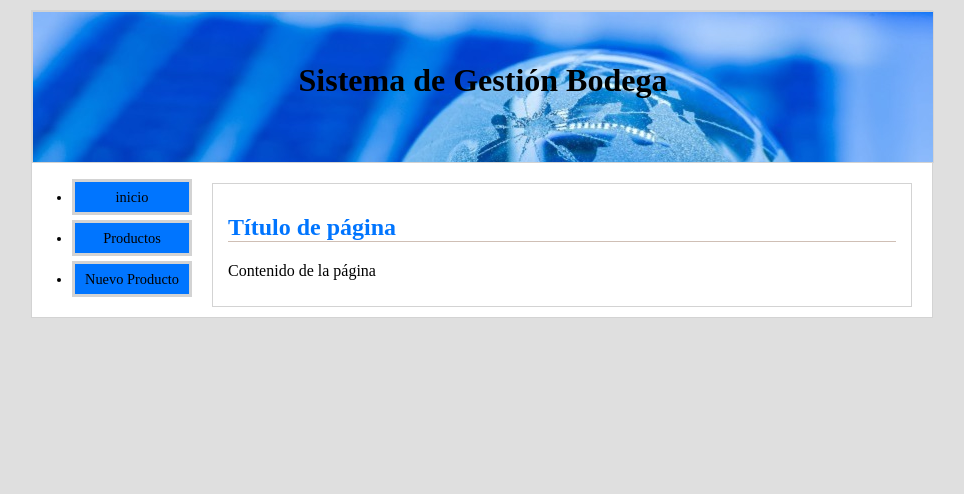
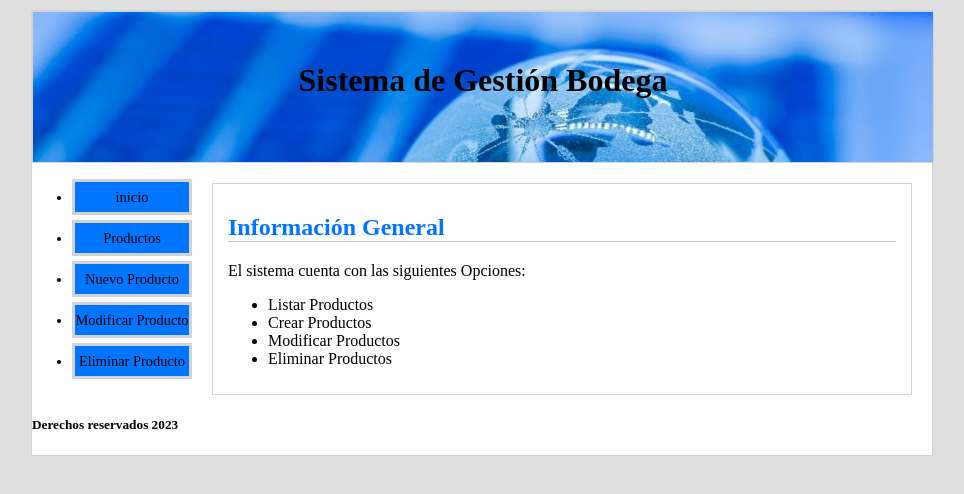
Before and after one commit to marialuzc/ProyMVC, a PHP site: page / in a window 1280 px wide. Shown: the top 494 px of the page, without its empty margins (158-1122 px from the left). Run offline with PHP 8.4, Linux system fonts and the light colour scheme.

Commit message:
first commit

```diff
--- a/index.php
+++ b/index.php
@@ -1,3 +1,26 @@
 <?php
-require_once 'vistas/html/plantilla.php';
+require_once 'vistas/html/encabezado.php';
 ?>
+
+    <?php
+    if (isset($_GET["accion"])) {
+        if ($_GET["accion"] == "productos") {
+            require_once 'vistas/html/productos.php';
+        }
+        if ($_GET["accion"] == "nuevoProducto") {
+            require_once 'vistas/html/nuevoProducto.php';
+        }
+        if ($_GET["accion"] == "modificarProducto") {
+            require_once 'vistas/html/modificarProducto.php';
+        }
+        if ($_GET["accion"] == "eliminarProducto") {
+            require_once 'vistas/html/eliminarProducto.php';
+        }
+    } else {
+        require_once 'vistas/html/inicio.php';
+    }
+    ?>
+
+<?php
+require_once 'vistas/html/pie.php';
+?>
--- /dev/null
+++ b/vistas/html/eliminarProducto.php
@@ -0,0 +1,4 @@
+<div id="contenido">
+    <h2>Eliminar Producto</h2>
+    <p>Contenido de la página</p>
+</div>
--- a/vistas/html/encabezado.php
+++ b/vistas/html/encabezado.php
@@ -0,0 +1,20 @@
+<!DOCTYPE html>
+<html>
+
+<head>
+    <title>Sistema de Gestión Bodega</title>
+    <link rel="stylesheet" type="text/css" href="vistas/css/estilos.css">
+</head>
+
+<body>
+    <div id="contenedor">
+        <div id="encabezado">
+            <h1>Sistema de Gestión Bodega</h1>
+        </div>
+        <ul id="menu">
+            <li><a href="index.php">inicio</a> </li>
+            <li><a href="index.php?accion=productos">Productos</a> </li>
+            <li><a href="index.php?accion=nuevoProducto">Nuevo Producto</a> </li>
+            <li><a href="index.php?accion=modificarProducto">Modificar Producto</a> </li>
+            <li><a href="index.php?accion=eliminarProducto">Eliminar Producto</a> </li>
+        </ul>
--- /dev/null
+++ b/vistas/html/inicio.php
@@ -0,0 +1,11 @@
+<div id="contenido">
+    <h2>Información General</h2>
+    <p>El sistema cuenta con las siguientes Opciones:
+    <ul>
+        <li>Listar Productos</li>
+        <li>Crear Productos</li>
+        <li>Modificar Productos</li>
+        <li>Eliminar Productos</li>
+    </ul>
+    </p>
+</div>
--- /dev/null
+++ b/vistas/html/modificarProducto.php
@@ -0,0 +1,4 @@
+<div id="contenido">
+    <h2>Modificar Producto</h2>
+    <p>Contenido de la página</p>
+</div>
--- /dev/null
+++ b/vistas/html/nuevoProducto.php
@@ -0,0 +1,4 @@
+<div id="contenido">
+    <h2>Insertar Producto</h2>
+    <p>Contenido de la página</p>
+</div>
--- /dev/null
+++ b/vistas/html/pie.php
@@ -0,0 +1,6 @@
+<div id="pie">
+        <h5>Derechos reservados 2023</h5>
+    </div>
+</body>
+
+</html>
--- a/vistas/html/plantilla.php
+++ b/vistas/html/plantilla.php
@@ -15,12 +15,17 @@
             <li><a href="index.php">inicio</a> </li>
             <li><a href="index.php?accion=productos">Productos</a> </li>
             <li><a href="index.php?accion=nuevoProducto">Nuevo Producto</a> </li>
+            <li><a href="index.php?accion=modificarProducto">Modificar Producto</a> </li>
+            <li><a href="index.php?accion=eliminarProducto">Eliminar Producto</a> </li>
         </ul>
         <div id="contenido">
             <h2>Título de página</h2>
             <p>Contenido de la página</p>
         </div>
     </div>
+    <div id="pie">
+        <h5>Derechos reservados 2023</h5>
+    </div>
 </body>
 
 </html>
--- /dev/null
+++ b/vistas/html/productos.php
@@ -0,0 +1,4 @@
+<div id="contenido">
+    <h2>Listado de Productos</h2>
+    <p>Contenido de la página</p>
+</div>
```
Also changed, not shown: vistas/css/estiloMenu.css (deleted), vistas/html/contenido.php (deleted), vistas/html/menu.php (deleted), vistas/html/piePagina.php (deleted).
